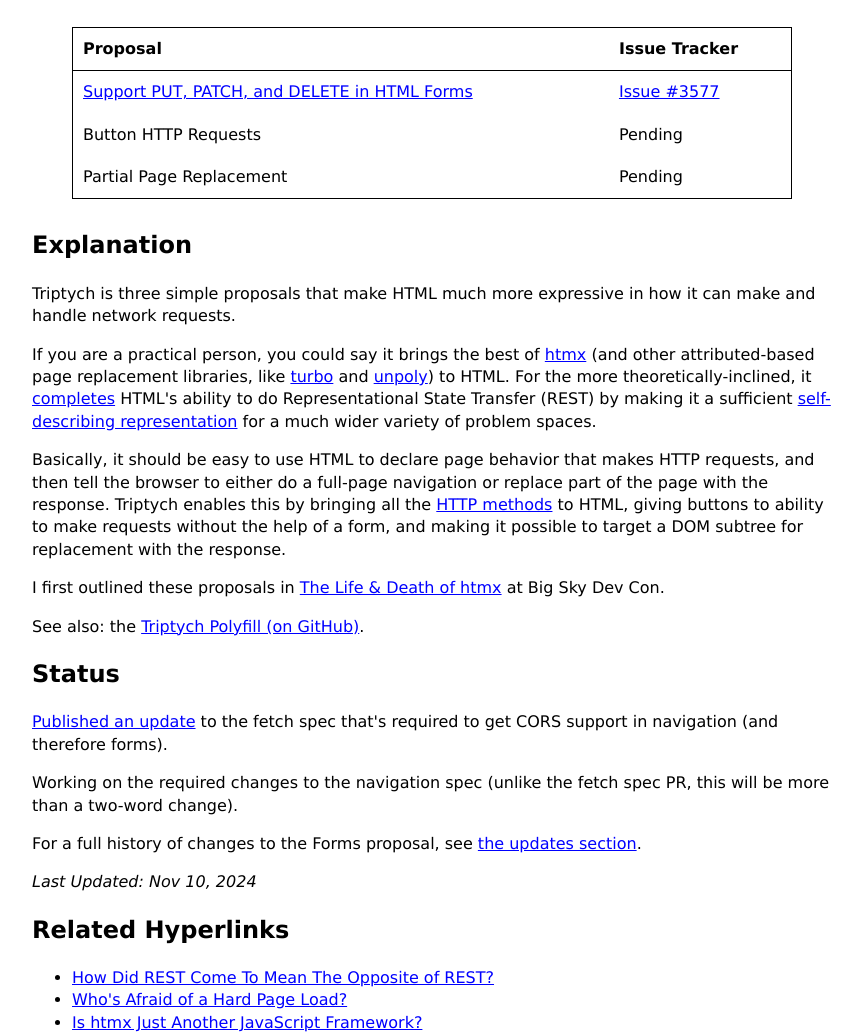
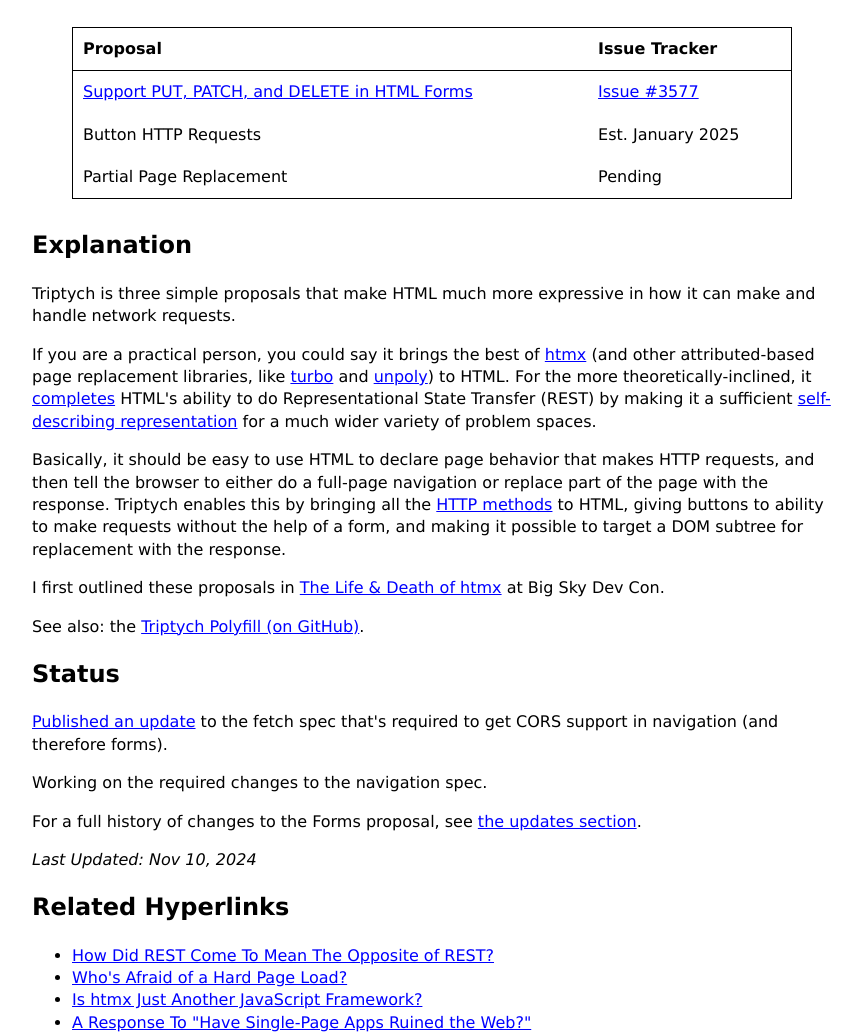
Before and after one commit to alexpetros/alexanderpetros.com, a plain HTML site: page www/triptych/index.html in a window 1280 px wide. Shown: the part 168-1203 px from the top of the page, without its empty margins (208-1068 px from the left). Drawn offline with Linux system fonts and the light colour scheme.

Commit message:
Triptych homepage updates

```diff
--- a/www/triptych/index.html
+++ b/www/triptych/index.html
@@ -61,7 +61,7 @@ Three small proposals for putting the "hyper" back in hypertext.
   </tr>
  <tr>
     <td>Button HTTP Requests
-    <td>Pending
+    <td>Est. January 2025
   </tr>
   <tr>
     <td>Partial Page Replacement
@@ -75,10 +75,12 @@ Three small proposals for putting the "hyper" back in hypertext.
 Triptych is three simple proposals that make HTML much more expressive in how it can make and handle network requests.
 
 <p>
-If you are a practical person, you could say it brings the best of <a href="https://htmx.org/">htmx</a> (and other attributed-based page replacement libraries, like <a href="https://turbo.hotwired.dev/">turbo</a> and <a href="https://unpoly.com/">unpoly</a>) to HTML. For the more theoretically-inclined, it <a href="/triptych/form-http-methods#completing-rest">completes</a> HTML's ability to do Representational State Transfer (REST) by making it a sufficient <a href="https://htmx.org/essays/hateoas/">self-describing representation</a> for a much wider variety of problem spaces.
+If you are a practical person, you could say it brings the best of <a href="https://htmx.org/">htmx</a> (and other attributed-based page replacement libraries, like <a href="https://turbo.hotwired.dev/">turbo</a> and <a href="https://unpoly.com/">unpoly</a>) to HTML.
+For the more theoretically-inclined, it <a href="/triptych/form-http-methods#completing-rest">completes</a> HTML's ability to do Representational State Transfer (REST) by making it a sufficient <a href="https://htmx.org/essays/hateoas/">self-describing representation</a> for a much wider variety of problem spaces.
 
 <p>
-Basically, it should be easy to use HTML to declare page behavior that makes HTTP requests, and then tell the browser to either do a full-page navigation or replace part of the page with the response. Triptych enables this by bringing all the <a href="https://developer.mozilla.org/en-US/docs/Web/HTTP/Methods">HTTP methods</a> to HTML, giving buttons to ability to make requests without the help of a form, and making it possible to target a DOM subtree for replacement with the response.
+Basically, it should be easy to use HTML to declare page behavior that makes HTTP requests, and then tell the browser to either do a full-page navigation or replace part of the page with the response.
+Triptych enables this by bringing all the <a href="https://developer.mozilla.org/en-US/docs/Web/HTTP/Methods">HTTP methods</a> to HTML, giving buttons to ability to make requests without the help of a form, and making it possible to target a DOM subtree for replacement with the response.
 
 <p>
 I first outlined these proposals in <a href="https://unplannedobsolescence.com/blog/life-and-death-of-htmx/">The Life & Death of htmx</a> at Big Sky Dev Con.
@@ -89,13 +91,18 @@ See also: the <a href="https://github.com/alexpetros/triptych">Triptych Polyfill
 
 <section>
 <h2 id=status>Status</h2>
-<p><a href="https://github.com/whatwg/fetch/pull/1785">Published an update</a> to the fetch spec that's required to get CORS support in navigation (and therefore forms).
+<p>
+<a href="https://github.com/whatwg/fetch/pull/1785">Published an update</a> to the fetch spec that's required to get CORS support in navigation (and therefore forms).
 
-<p>Working on the required changes to the navigation spec (unlike the fetch spec PR, this will be more than a two-word change).
+<p>
+Working on the required changes to the navigation spec.
 
-<p>For a full history of changes to the Forms proposal, see <a href="/triptych/form-http-methods#history">the updates section</a>.
+<p>
+For a full history of changes to the Forms proposal, see <a href="/triptych/form-http-methods#history">the updates section</a>.
 
-<p style="font-style: italic">Last Updated: Nov 10, 2024
+<p style="font-style: italic">
+Last Updated: Nov 10, 2024
+
 </section>
 
 <section>
```
